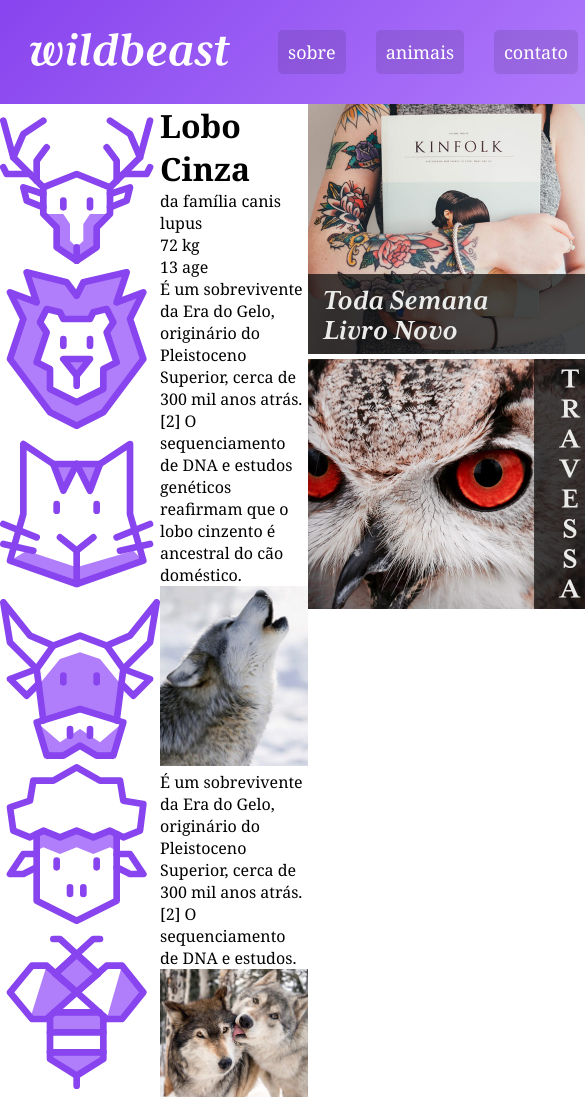
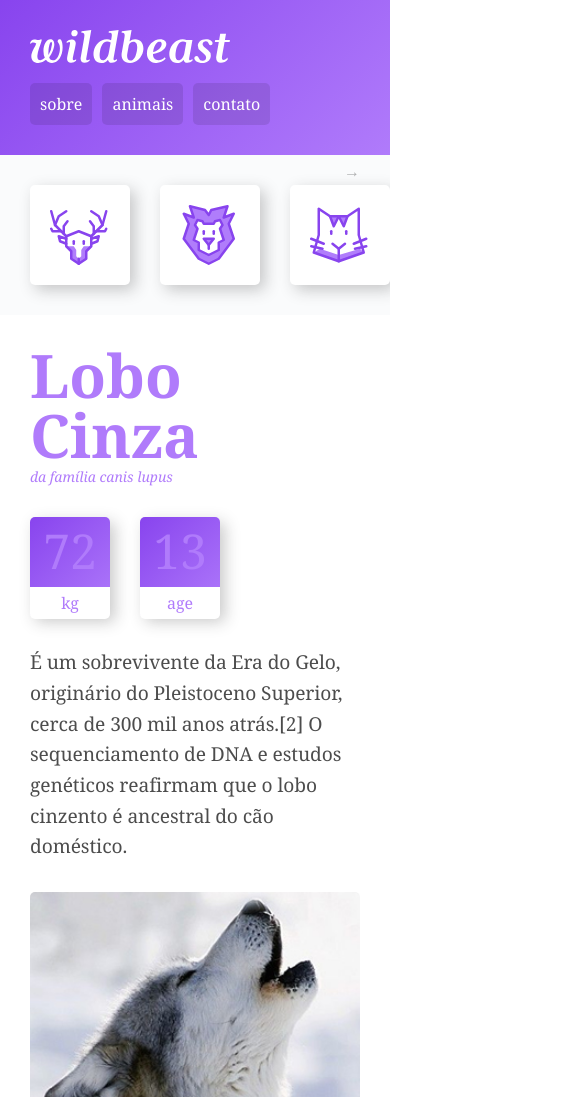
Before and after one commit to gabrielprmartins/grid-wildbeast, a plain HTML site: page index.html in a window 390 px wide. Shown: the top 1097 px of the page, 585 px wide, since content can reach past the window. Drawn offline with Linux system fonts and the light colour scheme.

Commit message:
Terminado

```diff
--- a/css/style.css
+++ b/css/style.css
@@ -17,7 +17,9 @@ a {
 }
 
 img {
-    max-width: 100%;
+    width: 100%;
+    border-radius: 5px;
+    display: block;
 }
 
 /* GRID GERAL */
@@ -29,6 +31,28 @@ img {
         "sidenav content anuncios"
         "footer footer footer";
 }
+
+@media (max-width: 1200px) {
+    .estrutura {
+        grid-template-areas:
+        "header header header"
+        "sidenav content content"
+        "sidenav anuncios anuncios"
+        "footer footer footer";
+    }
+}
+
+@media (max-width: 760px) {
+    .estrutura {
+        grid-template:
+        "header"
+        "sidenav"
+        "content"
+        "anuncios"
+        "footer";
+    }
+}
+
 
 /*HEADER*/
 .header {
@@ -63,26 +87,267 @@ img {
     background: rgba(0,0,0,.5);
 }
 
-.header li + li {
+.header li {
     margin-left: 30px;
+}
+
+.header li:first-child {
+    margin-left: 0px;
+}
+
+@media (max-width: 760px) {
+    .header {
+        grid-template-columns: auto;
+    }
+
+    .logo {
+        margin-bottom: 20px;
+    }
+
+    .header nav a {
+        font-size: 1em;
+    }
+
+    .header li {
+        margin-left: 10px;
+    }
+}
+
+
+/*SIDENAV*/
+.sidenav {
+    grid-area: sidenav;
+    background: #fafbfc;
+    padding: 30px;
+}
+
+.sidenav li a {
+    display: block;
+    min-width: 60px;
+    max-width: 100px;
+    margin: 0 auto 30px auto;
+    background: white;
+    padding: 20px;
+    border-radius: 5px;
+    box-shadow: 5px 5px 15px 0px rgba(44,44,44,0.25);
+    transition: .1s ease-out;
+}
+
+.sidenav li a:hover {
+    background: #b07dfb;
+}
+
+@keyframes seta {
+    from {
+        right: 30px;
+    }
+
+    to {
+        right: 20px;
+    }
+}
+
+@media (max-width: 760px) {
+    .sidenav ul{
+        display: flex;
+    }
+
+    .sidenav ul li {
+        flex: 1 0 60px;
+    }
+
+    .sidenav {
+        position: relative;
+        padding: 0 30px;
+        overflow-x: auto;
+        -webkit-overflow-scrolling: touch;
+        -ms-overflow-style: ms-autohiding-scrollbar;
+    }
+
+    .sidenav::after {
+        content: '→';
+        position: absolute;
+        top: 5px;
+        right: 30px;
+        color: rgba(0,0,0,.3);
+        animation: seta .5s ease-in 0s infinite alternate;
+    }
+
+    .sidenav li a {
+        margin: 30px 30px 30px 0px;
+    }
+}
+
+/*CONTENT*/
+.content {
+    grid-area: content;
+    max-width: 900px;
+    margin: 0 auto;
+    padding: 30px;
+    display: grid;
+    grid-template-columns: 1fr 1fr;
+    grid-gap: 30px;
+}
+
+@media (max-width: 600px) {
+    .content {
+        grid-template-columns: auto;
+    }
+}
+
+.col-wide {
+    grid-column: 1 / -1;
+}
+
+.imagem-1 {
+    grid-row: span 2;
+    align-self: end;
+}
+
+.imagem-2 {
+    align-self: end;
+}
+
+/*ESTILOS CONTENT*/
+p {
+    font-size: 1.2em;
+    line-height: 1.6;
+    letter-spacing: -0.005em;
+    color: rgba(0,0,0,.7);
+}
+
+.informacoes p + p{
+    margin-top: 30px;
+}
+
+/*TÍTULO*/
+.titulo {
+    color: #b07bfb;
+}
+
+.titulo h1 {
+    font-size: 3.75em;
+    line-height: 1;
+    font-weight: bold;
+}
+
+.titulo span {
+    font-size: 0.875em;
+    font-style: italic;
+}
+
+/*CARACTERÍSTICAS*/
+.caracteristicas {
+    display: flex;
+    align-items: flex-start;
+}
+
+.caracteristicas > div {
+    width: 80px;
+    text-align: center;
+    background: linear-gradient(135deg, #8844ee, #b07bfb);
+    border-radius: 5px;
+    box-shadow: 5px 5px 15px 0px rgba(44,44,44,0.25);
+    position: relative;
+}
+
+.caracteristicas > div:first-child {
+    margin-right: 30px;
+}
+
+.caracteristicas span {
+    display: block;
+}
+
+.numero {
+    color: #b07bfb;
+    font-size: 3em;
+    line-height: 1;
+    margin: 10px auto;
+}
+
+.rotulo {
+    background: white;
+    border-radius: 0 0 5px 5px;
+    color: #b07bfb;
+    padding: 5px 0;
+    position: relative;
+    top: 2px;
+}
+
+.destaque {
+    font-size: 0.875em;
+    color: #b07bfb;
+    max-width: 16em;
+}
+
+.citacao, .atributos {
+    align-self: start;
+    padding: 30px;
+    border-radius: 5px;
+    box-shadow: 5px 5px 15px 0px rgba(44,44,44,0.25);
+    background: linear-gradient(135deg, #8844ee, #b07bfb);
+}
+
+.citacao p {
+    font-size: 1.5em;
+    font-style: italic;
+    text-align: center;
+    color: white;
+    max-width: 500px;
+    margin: 0 auto;
+}
+
+.atributos li {
+    color: white;
+    font-family: Courier, monospace;
+    font-size: 1.125em;
+    padding: 15px;
+}
+
+.atributos li + li {
+    border-top: 2px solid #b07bfb;
+}
+
+
+/*ANÚNCIOS*/
+.anuncios {
+    grid-area: anuncios;
+    background: #fafbfc;
+    display: grid;
+    align-content: start;
+    padding: 30px;
+    grid-gap: 30px;
+}
+
+.anuncios:last-child {
+    grid-column: 1;
+    width: 100%;
+    padding: 0;
+}
+
+@media (max-width: 1200px) {
+    .anuncios {
+        max-width: 900px;
+        display: flex;
+        flex-wrap: wrap;
+    }
+
+    .anuncios > div {
+        flex: 1 0 150px;
+    }
 }
 
 
 
-
-
-.sidenav {
-    grid-area: sidenav;
+/*FOOTER*/
+.footer {
+    grid-area: footer;
+    background: linear-gradient(135deg, #8844ee, #b07bfb);
 }
 
-.content {
-    grid-area: content;
+.footer p {
+    color: white;
+    text-align: center;
+    padding: 30px;
 }
-
-.anuncios {
-    grid-area: anuncios;
-}
-
-.footer {
-    grid-area: footer;
-}
--- a/index.html
+++ b/index.html
@@ -50,19 +50,19 @@
                     </div>
                 </div>
 
-                <p>É um sobrevivente da Era do Gelo, originário do Pleistoceno Superior, cerca de 300 mil anos atrás.[2] O sequenciamento de DNA e estudos genéticos reafirmam que o lobo cinzento é ancestral do cão doméstico.</p>
+                <p class="col-wide">É um sobrevivente da Era do Gelo, originário do Pleistoceno Superior, cerca de 300 mil anos atrás.[2] O sequenciamento de DNA e estudos genéticos reafirmam que o lobo cinzento é ancestral do cão doméstico.</p>
 
-                <img src="img/wolf1.jpg" alt="Wolf 1">
+                <img class="imagem-1" src="img/wolf1.jpg" alt="Wolf 1">
 
-                <p>É um sobrevivente da Era do Gelo, originário do Pleistoceno Superior, cerca de 300 mil anos atrás.[2] O sequenciamento de DNA e estudos.</p>
+                <p class="destaque">É um sobrevivente da Era do Gelo, originário do Pleistoceno Superior, cerca de 300 mil anos atrás.[2] O sequenciamento de DNA e estudos.</p>
 
-                <img src="img/wolf2.jpg" alt="Wolf 2">
+                <img class="imagem-2" src="img/wolf2.jpg" alt="Wolf 2">
 
                 <p>O peso e tamanho dos lobos variam muito em todo o mundo, tendendo a aumentar proporcionalmente com a latitude, como previsto pela teoria de Christian Bergmann. Em geral, a altura, medida a partir dos ombros, varia de 60 a 95 centímetros.</p>
 
                 <p>O peso varia geograficamente. Em média, os lobos europeus pesam 38,5 kg; os lobos da América do Norte, 36 kg; os lobos indianos e árabes, 25 kg.[7] Embora raros, lobos com mais de 77 kg foram encontrados no Alasca, Canadá,[8] e na antiga União Soviética.</p>
 
-                <blockquote class="citacao">
+                <blockquote class="citacao col-wide">
                     <p>“Há algo no uivar do lobo que tira um homem do aqui e agora e o transporta para uma floresta da mente.”</p>
                 </blockquote>
 
@@ -80,7 +80,7 @@
                     <p>É um sobrevivente da Era do Gelo, originário do Pleistoceno Superior, cerca de 300 mil anos atrás.[2] O sequenciamento de DNA e estudos genéticos reafirmam que o lobo cinzento é ancestral do cão doméstico.</p>
                 </div>
 
-                <img src="img/wolf3.jpg" alt="Wolf 3">
+                <img class="col-wide" src="img/wolf3.jpg" alt="Wolf 3">
 
             </main>
 
```
Also changed, not shown: 1 other file.
